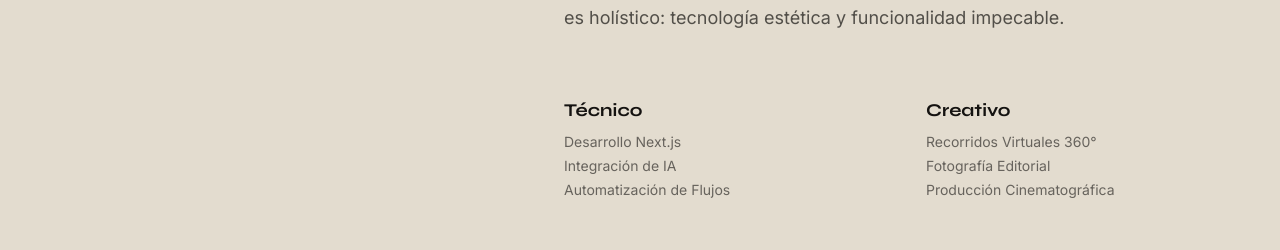
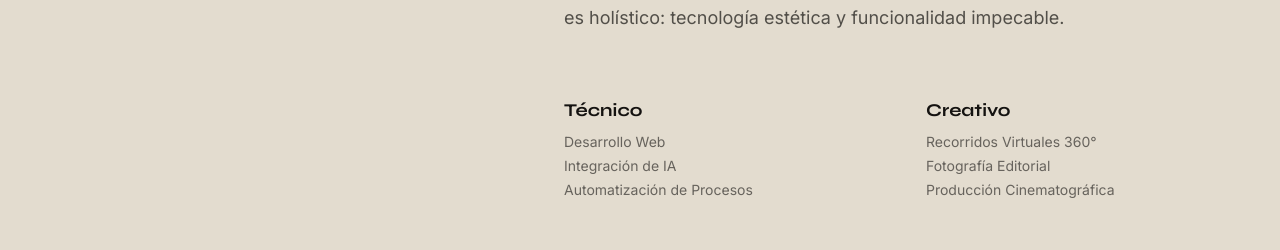
Before and after one commit to Daniel-Banda/THRTN, a Next.js app: page / in a window 1280 px wide. Shown: the part 1127-1377 px from the top of the page. Built offline with nearby package versions, Linux system fonts and the light colour scheme.

Commit message:
content: update technical services list in home page

```diff
--- a/src/app/page.tsx
+++ b/src/app/page.tsx
@@ -99,9 +99,9 @@ export default function Home() {
               <div>
                 <h4 className="text-lg font-bold text-surface mb-2">Técnico</h4>
                 <ul className="text-sm text-surface/60 space-y-1">
-                  <li>Desarrollo Next.js</li>
+                  <li>Desarrollo Web</li>
                   <li>Integración de IA</li>
-                  <li>Automatización de Flujos</li>
+                  <li>Automatización de Procesos</li>
                 </ul>
               </div>
               <div>
```
